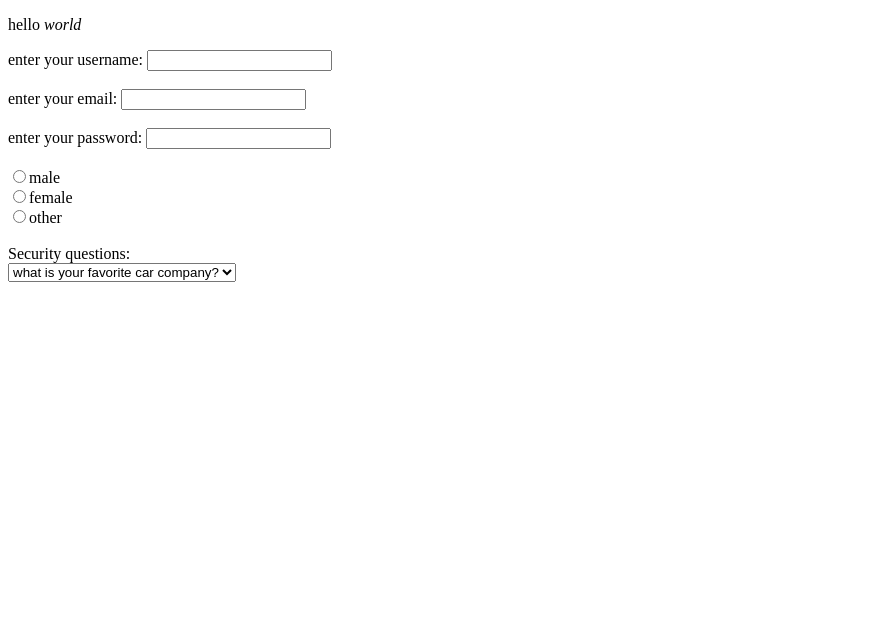
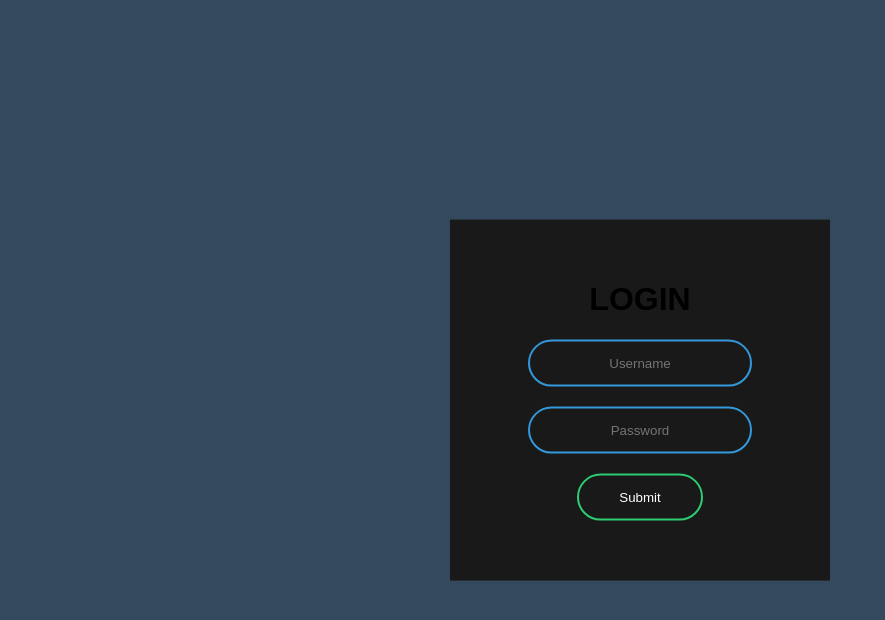
Before and after one commit to AdvaitR887/FAUX-form, a plain HTML site: page index.html in a window 1280 px wide. Shown: the whole page, without its empty margins (0-885 px from the left). Drawn offline with Linux system fonts and the light colour scheme.

Commit message:
Add files via upload

```diff
--- a/index.html
+++ b/index.html
@@ -2,37 +2,17 @@
 <html lang="en">
 <head>
     <meta charset="UTF-8">
+    <meta http-equiv="X-UA-Compatible" content="IE=edge">
     <meta name="viewport" content="width=device-width, initial-scale=1.0">
-    <title>colours</title>
+    <title>CRAZY FORM</title>
+    <link rel="stylesheet" href="styles.css">
 </head>
 <body>
-    <p>hello <em>world</em></p>
-    <form>
-            <label for="username">enter your username: </label>
-            <input type="text" id="username">
-        <br>
-        <br>
-            <label for="email">enter your email: </label>
-            <input type="email" id="email">
-        <br>
-        <br>
-            <label for="password">enter your password: </label>
-            <input type="password" id="password">
-        <br>
-        <br>
-            <input type="radio" name="gender" value="male">male<br>
-            <input type="radio" name="gender" value="female">female<br>
-            <input type="radio" name="gender" value="other">other
-        <br>
-        <br>
-            <label for="questions">Security questions:</label><br>
-            <select name="questions" id="questions">
-                <option value="q1">what is your favorite car company?</option>
-                <option value="q2">what is your favorite cartoon?</option>
-                <option value="q3">what is your favorite colour?</option>
-                <option value="q4">what is your favorite company?</option>
-            </select>
-
+    <form action="index.html" method="POST" class="box">
+        <h1>LOGIN</h1>
+        <input type="text" name="" placeholder="Username">
+        <input type="password" name="" placeholder="Password">
+        <input type="submit" name="" placeholder="Submit">
     </form>
 </body>
 </html>
--- /dev/null
+++ b/styles.css
@@ -0,0 +1,51 @@
+body{
+    margin: 0px;
+    padding: 0px;
+    font-family: sans-serif;
+    background: #34495e;
+}
+.box{
+    width: 300px;
+    padding: 40px;
+    position: absolute;
+    top: 50%;
+    left: 50%;
+    transform: translate(-50%,-50%);
+    background: #191919;
+    text-align: center;
+}
+.box input[type="text"],.box input[type="password"]{
+    border: 0;
+    background: none;
+    display: block;
+    margin: 20px auto;
+    text-align: center;
+    border: 2px solid #3498db;
+    padding: 14px 10px;
+    width: 200px;
+    outline: none;
+    color: white;
+    border-radius: 24px;
+    transition: 0.25s;
+}
+.box input[type="text"]:focus,.box input[type="password"]:focus{
+    width: 280px;
+    border-color: #2ecc71;
+}
+.box input[type="submit"]{
+    border: 0;
+    background: none;
+    display: block;
+    margin: 20px auto;
+    text-align: center;
+    border: 2px solid #2ecc71;
+    padding: 14px 40px;
+    outline: none;
+    color: white;
+    border-radius: 24px;
+    transition: 0.25s;
+    cursor: pointer;
+}
+.box input[type="submit"]:hover{
+    background: green;
+}
```
